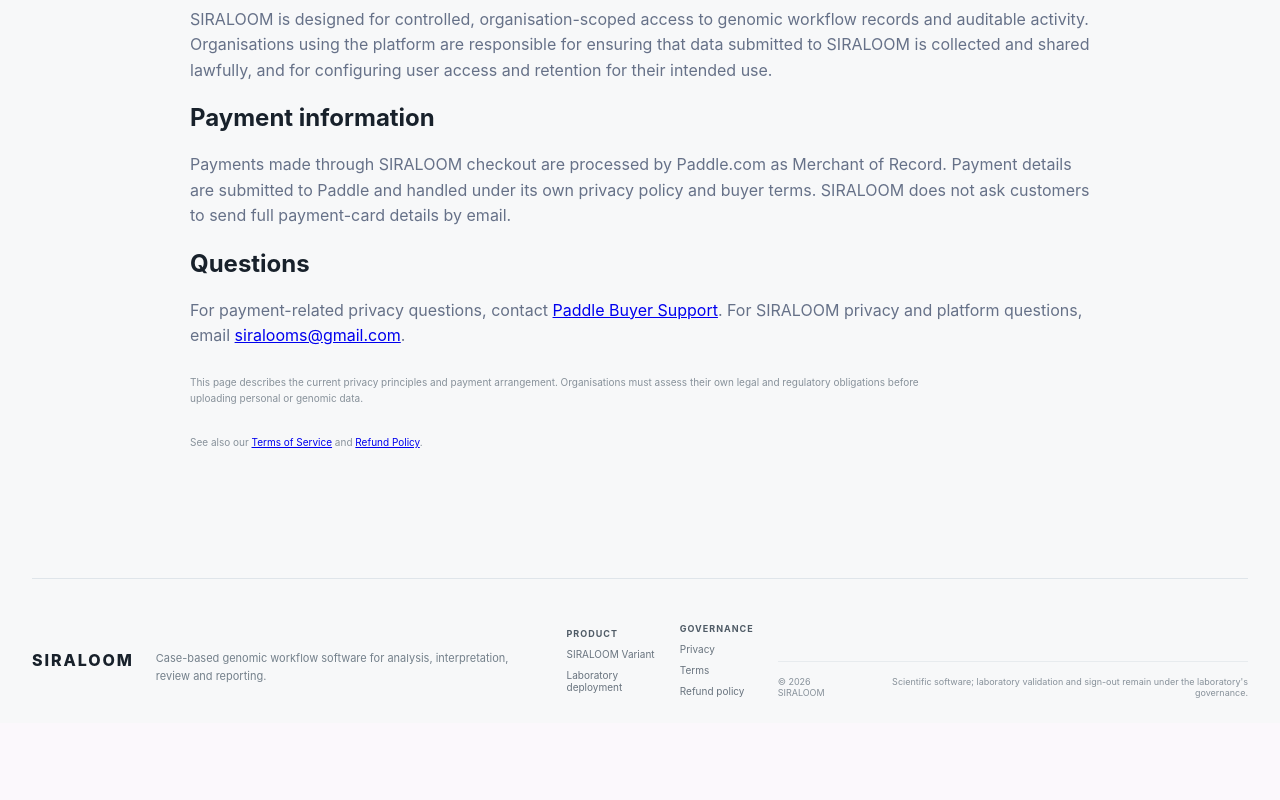
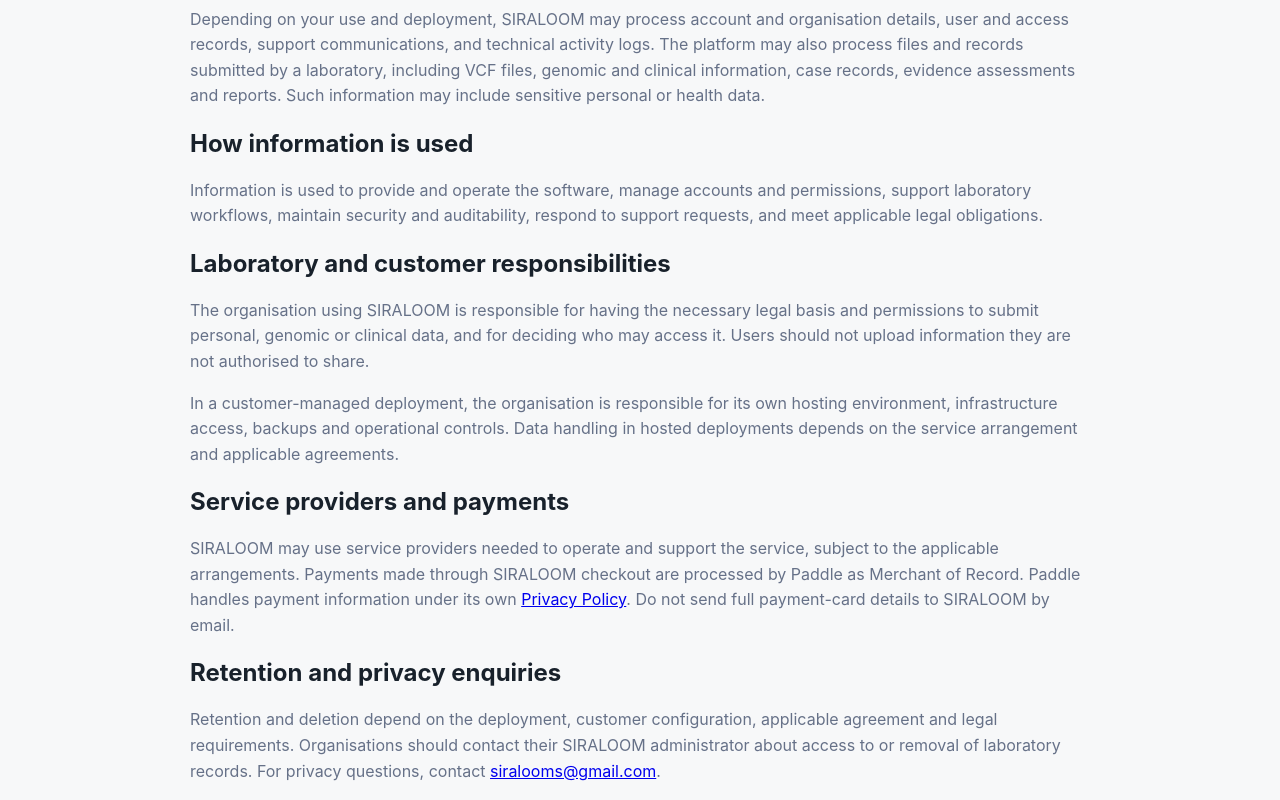
Before and after one commit to SayedaRehmat/SIRALOOM, a Next.js app in the folder frontend/: page /privacy in a window 1280 px wide. Shown: the part 340-1140 px from the top of the page. Before the commit the page ends 1063 px from the top, so only its background shows below. Built offline with nearby package versions, Linux system fonts and the light colour scheme; no server answers.

Commit message:
docs: clarify concise privacy policy

```diff
--- a/frontend/app/(public)/privacy/page.tsx
+++ b/frontend/app/(public)/privacy/page.tsx
@@ -1,13 +1,78 @@
 "use client";
 import Link from "next/link";
 import { SiteShell } from "../../../components/site-shell";
+
 export default function Privacy() {
- return <SiteShell><main className="content-page public-content legal">
-  <p className="eyebrow">PRIVACY</p><h1>Privacy Policy</h1><p className="lead">Effective November 10, 2026</p>
-  <section><h2>Data and access</h2><p>SIRALOOM is designed for controlled, organisation-scoped access to genomic workflow records and auditable activity. Organisations using the platform are responsible for ensuring that data submitted to SIRALOOM is collected and shared lawfully, and for configuring user access and retention for their intended use.</p></section>
-  <section><h2>Payment information</h2><p>Payments made through SIRALOOM checkout are processed by Paddle.com as Merchant of Record. Payment details are submitted to Paddle and handled under its own privacy policy and buyer terms. SIRALOOM does not ask customers to send full payment-card details by email.</p></section>
-  <section><h2>Questions</h2><p>For payment-related privacy questions, contact <a href="https://paddle.net" target="_blank" rel="noreferrer">Paddle Buyer Support</a>. For SIRALOOM privacy and platform questions, email <a href="mailto:siralooms@gmail.com">siralooms@gmail.com</a>.</p></section>
-  <p className="quiet">This page describes the current privacy principles and payment arrangement. Organisations must assess their own legal and regulatory obligations before uploading personal or genomic data.</p>
-  <p className="quiet">See also our <Link href="/terms">Terms of Service</Link> and <Link href="/refund-policy">Refund Policy</Link>.</p>
- </main></SiteShell>;
+  return (
+    <SiteShell>
+      <main className="content-page public-content legal">
+        <p className="eyebrow">LEGAL</p>
+        <h1>Privacy Policy</h1>
+        <p className="lead">Effective November 11, 2026</p>
+        <section>
+          <h2>Information handled by SIRALOOM</h2>
+          <p>
+            Depending on your use and deployment, SIRALOOM may process account
+            and organisation details, user and access records, support
+            communications, and technical activity logs. The platform may also
+            process files and records submitted by a laboratory, including VCF
+            files, genomic and clinical information, case records, evidence
+            assessments and reports. Such information may include sensitive
+            personal or health data.
+          </p>
+        </section>
+        <section>
+          <h2>How information is used</h2>
+          <p>
+            Information is used to provide and operate the software, manage
+            accounts and permissions, support laboratory workflows, maintain
+            security and auditability, respond to support requests, and meet
+            applicable legal obligations.
+          </p>
+        </section>
+        <section>
+          <h2>Laboratory and customer responsibilities</h2>
+          <p>
+            The organisation using SIRALOOM is responsible for having the
+            necessary legal basis and permissions to submit personal, genomic
+            or clinical data, and for deciding who may access it. Users should
+            not upload information they are not authorised to share.
+          </p>
+          <p>
+            In a customer-managed deployment, the organisation is responsible
+            for its own hosting environment, infrastructure access, backups
+            and operational controls. Data handling in hosted deployments
+            depends on the service arrangement and applicable agreements.
+          </p>
+        </section>
+        <section>
+          <h2>Service providers and payments</h2>
+          <p>
+            SIRALOOM may use service providers needed to operate and support
+            the service, subject to the applicable arrangements. Payments made
+            through SIRALOOM checkout are processed by Paddle as Merchant of
+            Record. Paddle handles payment information under its own{" "}
+            <a href="https://www.paddle.com/legal/privacy" target="_blank" rel="noreferrer">
+              Privacy Policy
+            </a>.
+            Do not send full payment-card details to SIRALOOM by email.
+          </p>
+        </section>
+        <section>
+          <h2>Retention and privacy enquiries</h2>
+          <p>
+            Retention and deletion depend on the deployment, customer
+            configuration, applicable agreement and legal requirements.
+            Organisations should contact their SIRALOOM administrator about
+            access to or removal of laboratory records. For privacy questions,
+            contact <a href="mailto:siralooms@gmail.com">siralooms@gmail.com</a>.
+          </p>
+        </section>
+        <p className="quiet">
+          See our <Link href="/terms">Terms of Service</Link> and{" "}
+          <Link href="/refund-policy">Refund Policy</Link>.
+        </p>
+      </main>
+    </SiteShell>
+  );
 }
```
